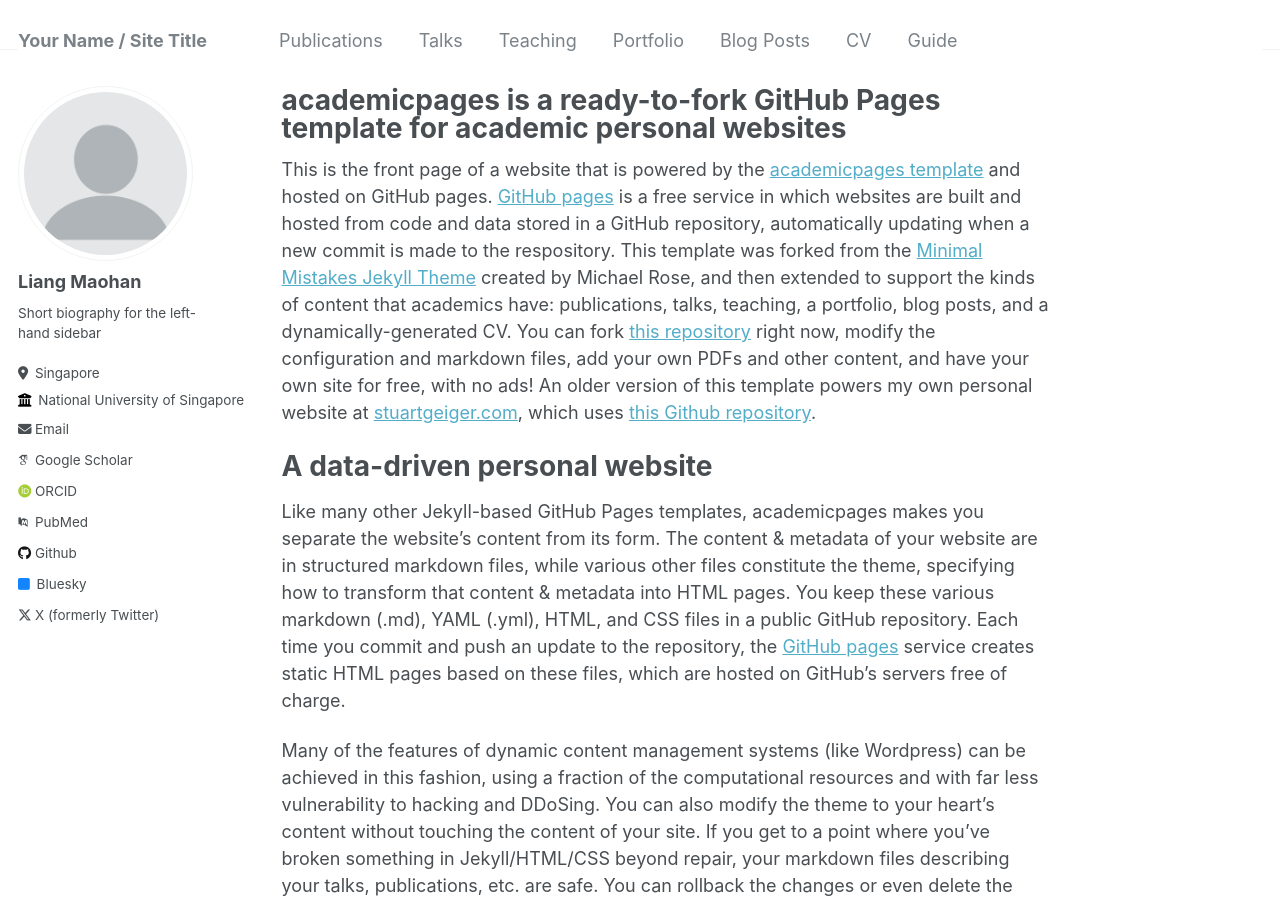
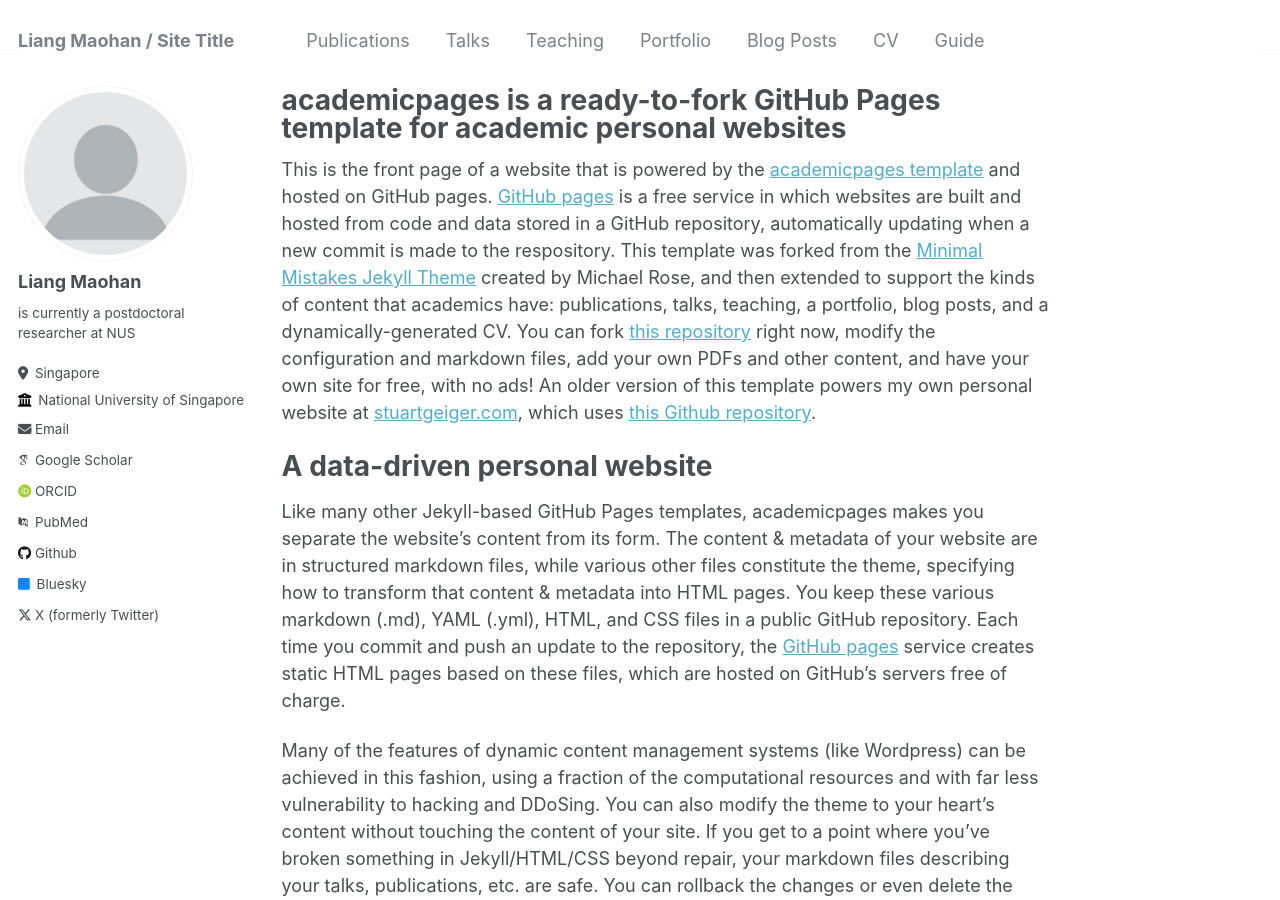
Before and after one commit to maohliang/nus.github.io, a Jekyll site: the page built from _pages/about.md, in a window 1280 px wide and 900 px high. Built offline with Jekyll 4.4.1, drawn with Linux system fonts in a browser that asks for light colours; some web fonts are replaced.

Commit message:
Update _config.yml

```diff
--- a/_config.yml
+++ b/_config.yml
@@ -8,7 +8,7 @@
 
 # Basic Site Settings
 locale                   : "en-US"
-title                    : "Your Name / Site Title"
+title                    : "Liang Maohan / Site Title"
 title_separator          : "-"
 name                     : &name "Your Name"
 description              : &description "personal description"
@@ -25,7 +25,7 @@ author:
   avatar           : "profile.png"
   name             : "Liang Maohan"
   pronouns         : # example: "she/her"
-  bio              : "Short biography for the left-hand sidebar"
+  bio              : "is currently a postdoctoral researcher at NUS"
   location         : "Singapore"
   employer         : "National University of Singapore"
   uri              : # URL
```
